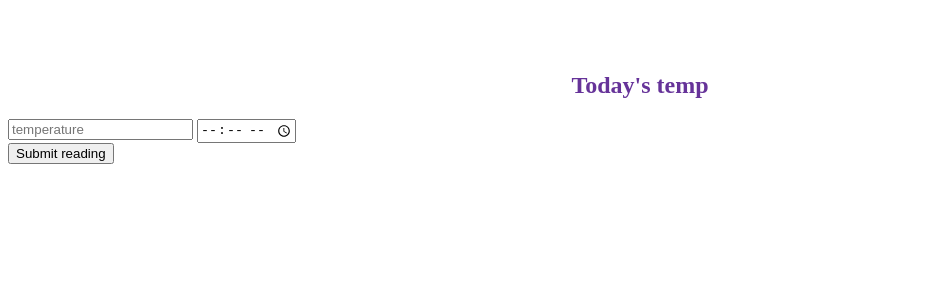
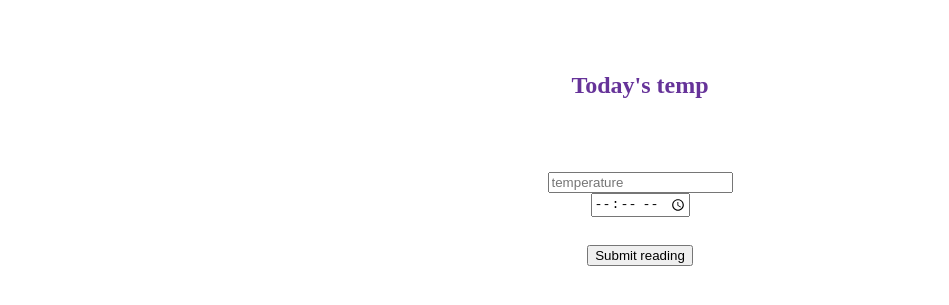
Before and after one commit to vlpsebas/pages-test, a plain HTML site: page index.html in a window 1280 px wide. Shown: the part 135-440 px from the top of the page, without its empty margins (0-949 px from the left). Drawn offline with Linux system fonts and the light colour scheme.

Commit message:
Form values in centralized

```diff
--- a/index.html
+++ b/index.html
@@ -28,6 +28,17 @@
             height: 600px;
             position: absolute;
         }
+        form {
+            display: flex;
+            flex-direction: column; /* Stack inputs vertically */
+            align-items: center; /* Center horizontally */
+            justify-content: center; /* Center vertically */
+            margin: 0 auto; /* Center form horizontally on the page */
+            height: 200px; /* Adjust as needed to center vertically relative to its parent */
+        }
+        button {
+            margin-top: 10px;
+        }
     </style>
     </head>
     <body>
```
